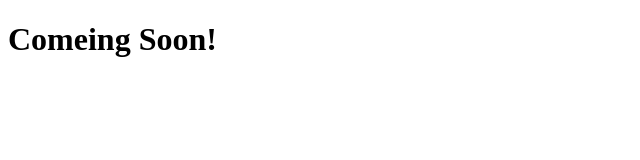
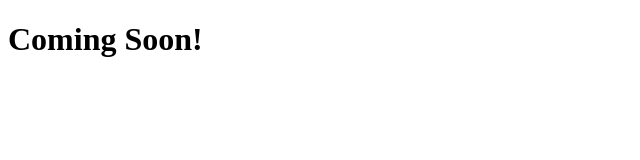
Before and after one commit to PATH08/PATH08.github.io, a plain HTML site: page index.html in a window 1280 px wide. Shown: the whole page, without its empty margins (0-640 px from the left). Drawn offline with Linux system fonts and the light colour scheme.

Commit message:
Update index.html

```diff
--- a/index.html
+++ b/index.html
@@ -7,6 +7,6 @@
     <title>PATH08's Site</title>
 </head>
 <body>
-    <h1>Comeing Soon!</h1>
+    <h1>Coming Soon!</h1>
 </body>
 </html>
```
